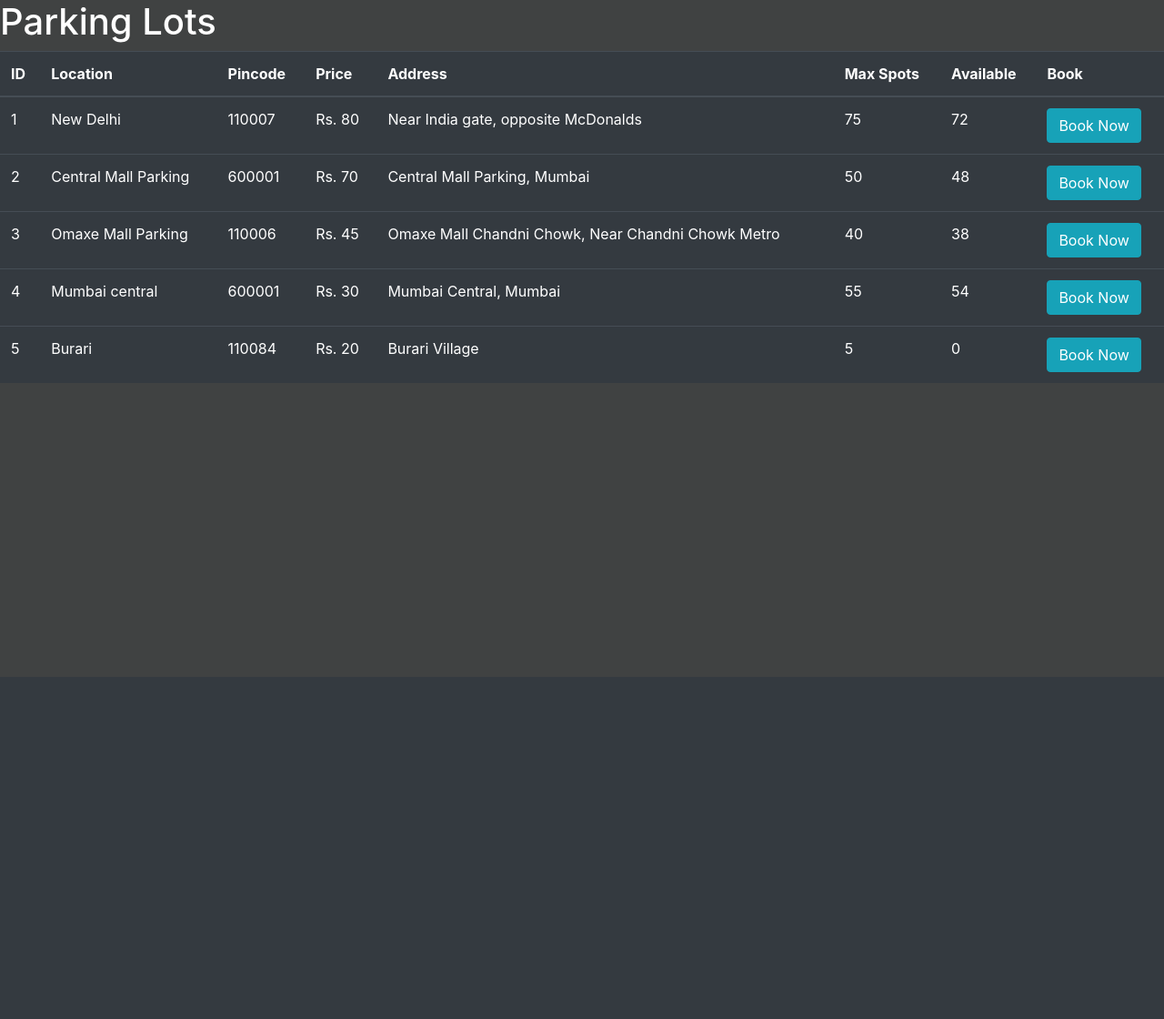
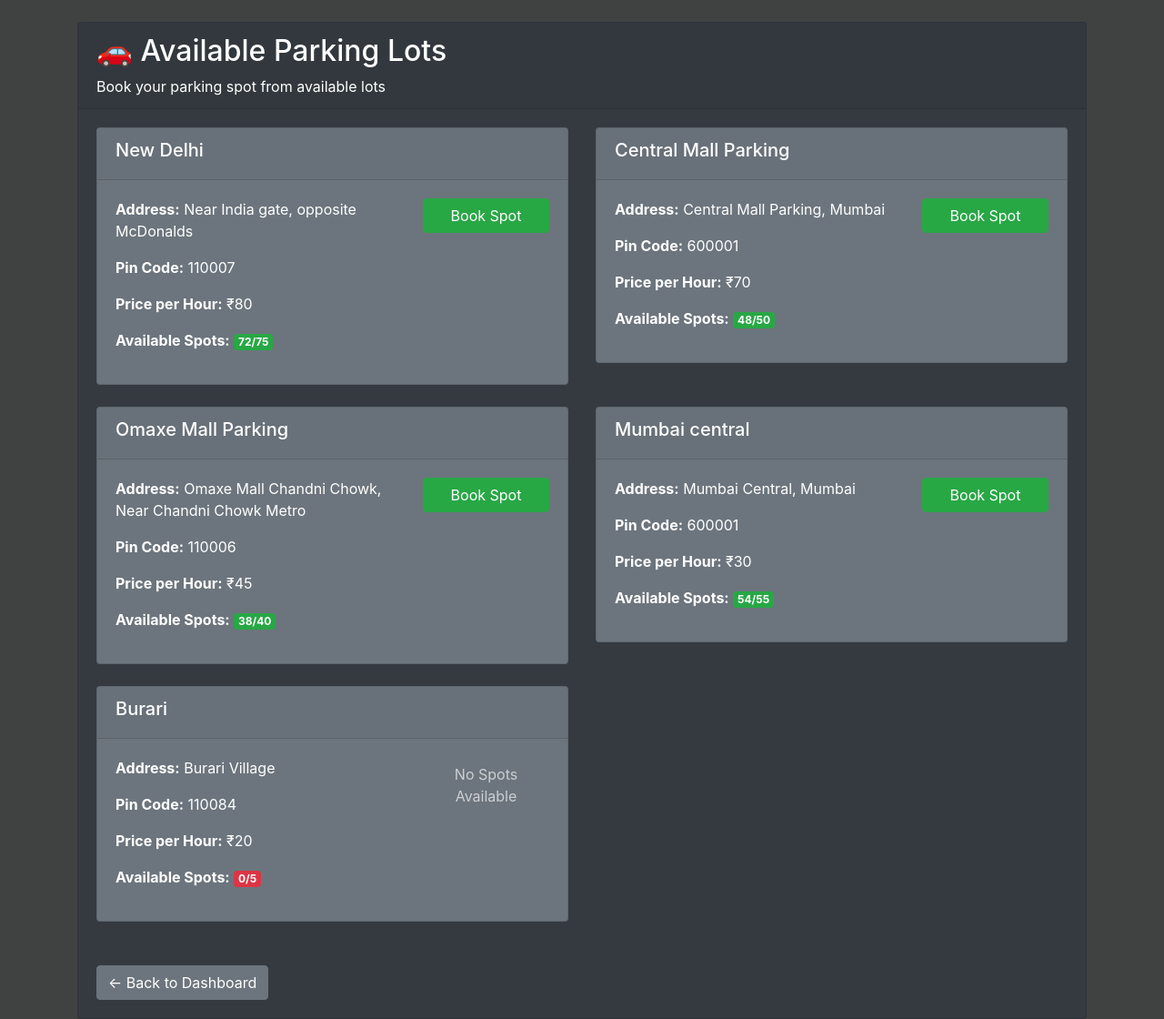
Before and after one commit to 24f1002107/vehicle-parking-app-v1, a Flask app: page /parkinglots in a window 1280 px wide. Shown: the part 56-1176 px from the top of the page at 91% size. Before the commit the page ends 465 px from the top, so only its background shows below. Run offline with Flask 3, Linux system fonts and the light colour scheme; a user stored in the database is signed in.

Commit message:
Milestone-VP User-Dashboard-Management

```diff
--- a/controllers/controllers.py
+++ b/controllers/controllers.py
@@ -3,6 +3,7 @@ from models.models import User, ParkingLot, ParkingSpot, ReserveParkingSpot
 from controllers.forms import RegisterForm, LoginForm, AdminLoginForm, ParkingLotForm
 from database import db
 from werkzeug.security import generate_password_hash, check_password_hash
+from datetime import datetime
 
 controllers = Blueprint('controllers', __name__, template_folder='templates')
 
@@ -13,11 +14,21 @@ def home():
 
 @controllers.route('/parkinglots')
 def parking_lots():
+    # Check if user is logged in
+    if not session.get('user_id'):
+        flash('Please login to view parking lots.', 'warning')
+        return redirect(url_for('controllers.login'))
+
     lots = ParkingLot.query.all()
     return render_template('parking_lots.html', lots = lots)
 
 @controllers.route('/parkingspots')
 def parking_spots():
+    # Check if user is logged in
+    if not session.get('user_id'):
+        flash('Please login to view parking spots.', 'warning')
+        return redirect(url_for('controllers.login'))
+
     spots = ParkingSpot.query.all()
     return render_template('parking_spots.html', spots=spots)
 
@@ -56,13 +67,118 @@ def login():
                 session['user_role'] = user.role
 
                 flash(f'Welcome back, {user.fullname}!', 'success')
-                return redirect(url_for('controllers.home'))
+                return redirect(url_for('controllers.user_dashboard'))
             else:
                 flash('Admin users should use the admin login page.', 'warning')
         else:
             flash('Invalid email or password. Please try again.', 'danger')
 
     return render_template('login.html', form=form)
+
+@controllers.route('/user/dashboard')
+def user_dashboard():
+    # Check if user is logged in
+    if not session.get('user_id'):
+        flash('Please login to access your dashboard.', 'warning')
+        return redirect(url_for('controllers.login'))
+
+    # Get user's current reservations
+    user_email = session.get('user_email')
+    current_reservations = ReserveParkingSpot.query.filter_by(email=user_email).all()
+
+    # Get parking lot details for each reservation
+    reservations_with_details = []
+    for reservation in current_reservations:
+        spot = ParkingSpot.query.get(reservation.spotid)
+        lot = ParkingLot.query.get(reservation.lotid)
+        if spot and lot:
+            reservations_with_details.append({
+                'reservation': reservation,
+                'spot': spot,
+                'lot': lot
+            })
+
+    return render_template('user_dashboard.html', reservations_with_details=reservations_with_details)
+
+@controllers.route('/user/book-spot/<int:lot_id>', methods=['POST'])
+def book_parking_spot(lot_id):
+    # Check if user is logged in
+    if not session.get('user_id'):
+        flash('Please login to book a parking spot.', 'warning')
+        return redirect(url_for('controllers.login'))
+
+    user_email = session.get('user_email')
+
+    # Find the first available spot in this lot
+    available_spot = ParkingSpot.query.filter_by(lotid=lot_id, status="A").first()
+
+    if not available_spot:
+        flash('No available spots in this parking lot.', 'danger')
+        return redirect(url_for('controllers.parking_lots'))
+
+    # Create reservation
+    reservation = ReserveParkingSpot(
+        spotid=available_spot.id,
+        lotid=lot_id,
+        email=user_email,
+        veichleNumber=request.form.get('vehicle_number', ''),
+        parking_time=datetime.now(),
+        parkingcost=0,
+        ispaid=0
+    )
+
+    # Update spot status to occupied
+    available_spot.status = "O"
+
+    # Update parking lot occupied count
+    parking_lot = ParkingLot.query.get(lot_id)
+    parking_lot.occupied += 1
+
+    db.session.add(reservation)
+    db.session.commit()
+
+    flash(f'Successfully booked spot {available_spot.id} in {parking_lot.location}!', 'success')
+    return redirect(url_for('controllers.user_dashboard'))
+
+@controllers.route('/user/release-spot/<int:reservation_id>', methods=['POST'])
+def release_parking_spot(reservation_id):
+    # Check if user is logged in
+    if not session.get('user_id'):
+        flash('Please login to release a parking spot.', 'warning')
+        return redirect(url_for('controllers.login'))
+
+    user_email = session.get('user_email')
+
+    # Get the reservation
+    reservation = ReserveParkingSpot.query.get_or_404(reservation_id)
+
+    # Check if this reservation belongs to the current user
+    if reservation.email != user_email:
+        flash('You can only release your own parking spots.', 'danger')
+        return redirect(url_for('controllers.user_dashboard'))
+
+    # Calculate parking cost (basic calculation)
+    parking_lot = ParkingLot.query.get(reservation.lotid)
+    parking_duration = datetime.now() - reservation.parking_time
+    hours_parked = parking_duration.total_seconds() / 3600
+    cost = int(hours_parked * parking_lot.price)
+
+    # Update reservation
+    reservation.release_time = datetime.now()
+    reservation.parkingcost = cost
+    reservation.ispaid = 1
+
+    # Update spot status to available
+    spot = ParkingSpot.query.get(reservation.spotid)
+    spot.status = "A"
+
+    # Update parking lot occupied count
+    parking_lot.occupied -= 1
+
+    db.session.commit()
+
+    flash(f'Successfully released spot {spot.id}. Total cost: ₹{cost}', 'success')
+    return redirect(url_for('controllers.user_dashboard'))
 
 @controllers.route('/admin/login', methods=['GET', 'POST'])
 def admin_login():
--- a/templates/index.html
+++ b/templates/index.html
@@ -31,9 +31,11 @@
                 <li class="nav-item">
                     <a class="nav-link" href="{{url_for('controllers.home')}}">Home</a>
                 </li>
-                <li class="nav-item">
-                    <a class="nav-link" href="{{url_for('controllers.parking_lots')}}">Parking Lots</a>
-                </li>
+                {% if session.get('user_id') %}
+                    <li class="nav-item">
+                        <a class="nav-link" href="{{url_for('controllers.parking_lots')}}">Parking Lots</a>
+                    </li>
+                {% endif %}
             </ul>
             <ul class="navbar-nav">
                 {% if session.get('user_id') %}
@@ -47,6 +49,9 @@
                     {% else %}
                         <li class="nav-item">
                             <span class="navbar-text mr-3">{{ session.get('user_fullname', 'User') }}</span>
+                        </li>
+                        <li class="nav-item">
+                            <a class="nav-link" href="{{url_for('controllers.user_dashboard')}}">Dashboard</a>
                         </li>
                     {% endif %}
                     <li class="nav-item">
--- a/templates/parking_lots.html
+++ b/templates/parking_lots.html
@@ -1,41 +1,110 @@
 {% extends 'index.html' %}
-
 {% block title %}
-    Parking Lots - VeePark
-{% endblock%}
+Available Parking Lots
+{% endblock %}
 
 {% block content %}
+<div class="container mt-4">
+    <div class="row">
+        <div class="col-12">
+            <div class="card bg-dark text-white">
+                <div class="card-header">
+                    <h2>🚗 Available Parking Lots</h2>
+                    <p class="mb-0">Book your parking spot from available lots</p>
+                </div>
+                <div class="card-body">
+                    {% if lots %}
+                        <div class="row">
+                            {% for lot in lots %}
+                            <div class="col-md-6 mb-4">
+                                <div class="card bg-secondary text-white">
+                                    <div class="card-header">
+                                        <h5>{{ lot.location }}</h5>
+                                    </div>
+                                    <div class="card-body">
+                                        <div class="row">
+                                            <div class="col-md-8">
+                                                <p><strong>Address:</strong> {{ lot.address }}</p>
+                                                <p><strong>Pin Code:</strong> {{ lot.pincode }}</p>
+                                                <p><strong>Price per Hour:</strong> ₹{{ lot.price }}</p>
+                                                <p><strong>Available Spots:</strong>
+                                                    <span class="badge badge-{% if lot.maxSpots - lot.occupied > 0 %}success{% else %}danger{% endif %}">
+                                                        {{ lot.maxSpots - lot.occupied }}/{{ lot.maxSpots }}
+                                                    </span>
+                                                </p>
+                                            </div>
+                                            <div class="col-md-4">
+                                                {% if lot.maxSpots - lot.occupied > 0 %}
+                                                    <button type="button" class="btn btn-success btn-block mb-2"
+                                                            onclick="showBookingModal({{ lot.id }}, '{{ lot.location }}')">
+                                                        Book Spot
+                                                    </button>
+                                                {% else %}
+                                                    <button class="btn btn-secondary btn-block mb-2" disabled>
+                                                        No Spots Available
+                                                    </button>
+                                                {% endif %}
+                                            </div>
+                                        </div>
+                                    </div>
+                                </div>
+                            </div>
+                            {% endfor %}
+                        </div>
+                    {% else %}
+                        <div class="alert alert-info">
+                            <h5>No Parking Lots Available</h5>
+                            <p>No parking lots are currently available for booking.</p>
+                        </div>
+                    {% endif %}
 
-<h1>Parking Lots</h1>
+                    <div class="mt-4">
+                        <a href="{{ url_for('controllers.user_dashboard') }}" class="btn btn-secondary">
+                            ← Back to Dashboard
+                        </a>
+                    </div>
+                </div>
+            </div>
+        </div>
+    </div>
+</div>
 
-<table class="table table-hover table-dark">
-  <thead>
-    <tr>
-    <th scope="col">ID</th>
-    <th scope="col">Location</th>
-    <th scope="col">Pincode</th>
-    <th scope="col">Price</th>
-    <th scope="col">Address</th>
-    <th scope="col">Max Spots</th>
-    <th scope="col">Available</th>
-    <th scope="'col">Book</th>
-    </tr>
-  </thead>
-  <tbody>
-    {% for lot in lots %}
-    <tr>
-      <td>{{lot.id}}</td>
-      <td>{{lot.location}}</td>
-      <td>{{lot.pincode}}</td>
-      <td>Rs. {{lot.price}}</td>
-      <td>{{lot.address}}</td>
-      <td>{{lot.maxSpots}}</td>
-      <td>{{lot.maxSpots-lot.occupied}}</td>
-      <td>
-        <button class="btn btn-outline btn-info">Book Now</button>
-      </td>
-    </tr>
-    {% endfor %}
-  </tbody>
-</table>
+<!-- Booking Modal -->
+<div class="modal fade" id="bookingModal" tabindex="-1" role="dialog">
+    <div class="modal-dialog" role="document">
+        <div class="modal-content bg-dark text-white">
+            <div class="modal-header">
+                <h5 class="modal-title">Book Parking Spot</h5>
+                <button type="button" class="close text-white" data-dismiss="modal">
+                    <span>&times;</span>
+                </button>
+            </div>
+            <div class="modal-body">
+                <p>You are about to book a parking spot in <strong><span id="lotName"></span></strong>.</p>
+                <p class="text-info">The first available spot will be automatically allocated to you.</p>
+
+                <form id="bookingForm" method="POST">
+                    <div class="form-group">
+                        <label for="vehicle_number">Vehicle Number (Optional):</label>
+                        <input type="text" class="form-control" id="vehicle_number" name="vehicle_number"
+                               placeholder="e.g., MH-12-AB-1234">
+                        <small class="form-text text-muted">Enter your vehicle number for identification</small>
+                    </div>
+                </form>
+            </div>
+            <div class="modal-footer">
+                <button type="button" class="btn btn-secondary" data-dismiss="modal">Cancel</button>
+                <button type="submit" form="bookingForm" class="btn btn-success">Confirm Booking</button>
+            </div>
+        </div>
+    </div>
+</div>
+
+<script>
+function showBookingModal(lotId, lotName) {
+    document.getElementById('lotName').textContent = lotName;
+    document.getElementById('bookingForm').action = '/user/book-spot/' + lotId;
+    $('#bookingModal').modal('show');
+}
+</script>
 {% endblock %}
```
Also changed, not shown: templates/user_dashboard.html (added, +125 -0 lines), instance/parking.db.
